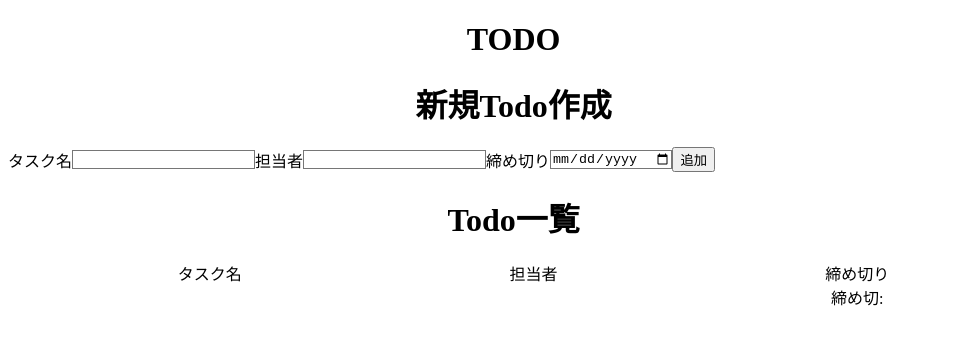
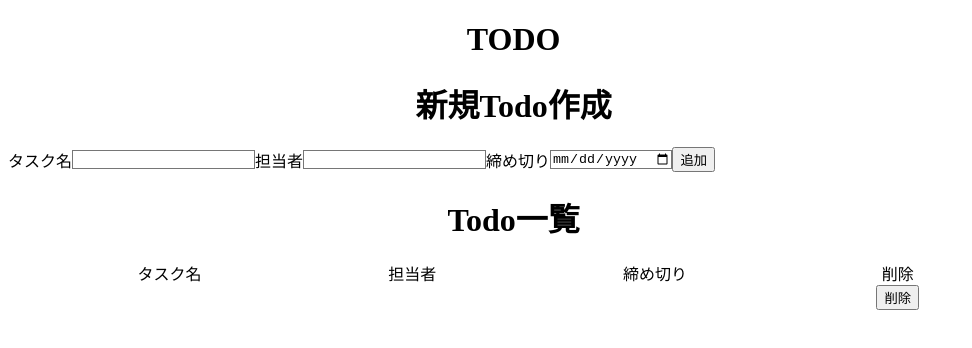
Before and after one commit to Atsushi-iwaguchi/ReactPractice, a React app: page / in a window 1280 px wide. Both pictures are taken after a click on the button "追加". Shown: the top 348 px of the page, without its empty margins (0-972 px from the left). Built offline with nearby package versions, Linux system fonts and the light colour scheme.

Commit message:
useState, useEffect

```diff
--- a/src/js/App.tsx
+++ b/src/js/App.tsx
@@ -1,18 +1,11 @@
 import { TodoList } from "./components/todo/TodoList";
 import { Heading } from "./components/parts/Heading";
-import { useState } from "react";
-import { TextField } from "./components/parts/TextField";
 import { NewTodoForm } from "./components/todo/NewTodoForm";
-
-export type Todo = {
-  id: number;
-  task: string;
-  person: string;
-  deadline: string;
-};
+import { Todo } from "./components/todo/type";
+import { useTodoList } from "./components/todo/use-todo-list";
 
 export const App = () => {
-  const [todoList, setTodoList] = useState<Todo[]>([]);
+  const {todoList, setTodoList} = useTodoList()
 
   return (
     <main className="w-4/5 my-0 text-center">
@@ -24,8 +17,9 @@ export const App = () => {
 
       <div className="mt-8">
         <Heading level="h3">Todo一覧</Heading>
-        <TodoList todoList={todoList} />
+        <TodoList todoList={todoList} setTodoList={setTodoList} />
       </div>
     </main>
   );
 };
+export { Todo };
--- a/src/js/components/todo/TodoItem.tsx
+++ b/src/js/components/todo/TodoItem.tsx
@@ -1,17 +1,36 @@
 import React from "react";
+import { Todo } from "./type";
 
 type TodoItemProps = {
+  id: number;
   task: string;
   person: string;
   deadline: string;
+  setTodoList: React.Dispatch<React.SetStateAction<Todo[]>>;
 };
 
-export const TodoItem = ({ task, person, deadline }: TodoItemProps) => {
+export const TodoItem = ({
+  id,
+  task,
+  person,
+  deadline,
+  setTodoList,
+}: TodoItemProps) => {
   return (
-    <li className="grid grid-cols-3">
+    <li className="grid grid-cols-4">
       <div>{task}</div>
       <div>{person}</div>
-      <div>締め切: {deadline}</div>
+      <div>{deadline}</div>
+      <div>
+        <button
+          className="bg-red-400"
+          onClick={() =>
+            setTodoList((prev) => prev.filter((todo) => todo.id !== id))
+          }
+        >
+          削除
+        </button>
+      </div>
     </li>
   );
 };
--- a/src/js/components/todo/TodoList.tsx
+++ b/src/js/components/todo/TodoList.tsx
@@ -4,21 +4,25 @@ import { Todo } from "../../App";
 
 type Props = {
   todoList: Todo[];
+  setTodoList: React.Dispatch<React.SetStateAction<Todo[]>>;
 };
-export const TodoList = ({ todoList }: Props) => {
+export const TodoList = ({ todoList, setTodoList }: Props) => {
   return (
     <ul className="bg-emerald-100 p-4 rounded ">
-      <li className="grid grid-cols-3">
+      <li className="grid grid-cols-4">
         <div>タスク名</div>
         <div>担当者</div>
         <div>締め切り</div>
+        <div>削除</div>
       </li>
       {todoList.map((todo, index) => (
         <TodoItem
           key={todo.id}
+          id={todo.id}
           task={todo.task}
           person={todo.person}
           deadline={todo.deadline}
+          setTodoList={setTodoList}
         />
       ))}
     </ul>
--- /dev/null
+++ b/src/js/components/todo/type.ts
@@ -0,0 +1,6 @@
+export type Todo = {
+  id: number;
+  task: string;
+  person: string;
+  deadline: string;
+};
--- /dev/null
+++ b/src/js/components/todo/use-todo-list.ts
@@ -0,0 +1,21 @@
+import { useState, useEffect } from "react";
+import { Todo } from "./type";
+
+export const useTodoList = () => {
+  const [todoList, setTodoList] = useState<Todo[]>([]);
+
+  //マウント時にlocalStorageからtodo一覧データを取得する
+  useEffect(() => {
+    const todoListData = localStorage.getItem("todo-list");
+    if (todoListData) {
+      setTodoList(JSON.parse(todoListData));
+    }
+  }, []);
+
+  //todoListが更新するたびにLocalStorageにデータを保存する
+  useEffect(() => {
+    localStorage.setItem("todo-list", JSON.stringify(todoList));
+  }, [todoList]);
+
+  return { todoList, setTodoList}
+};
```
